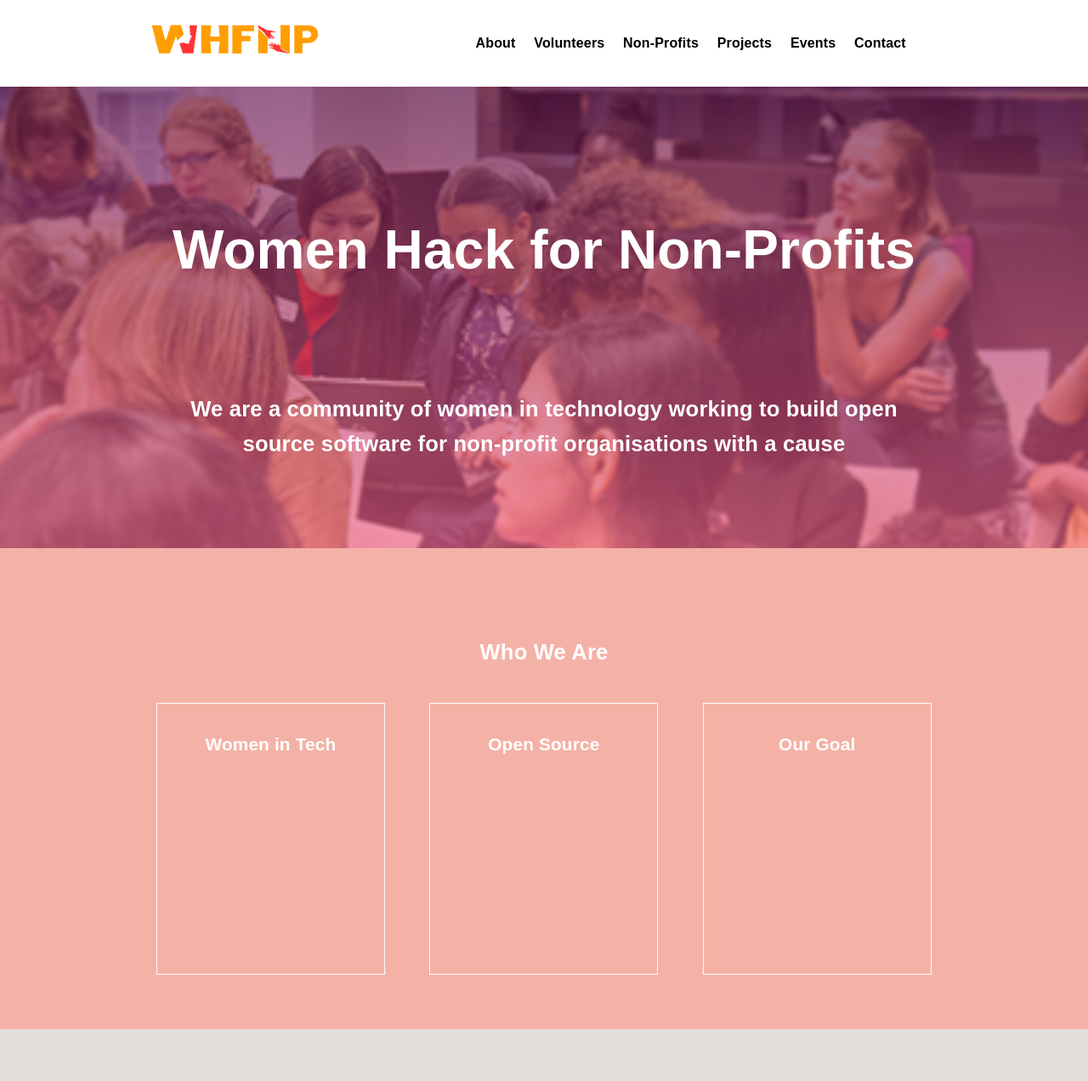
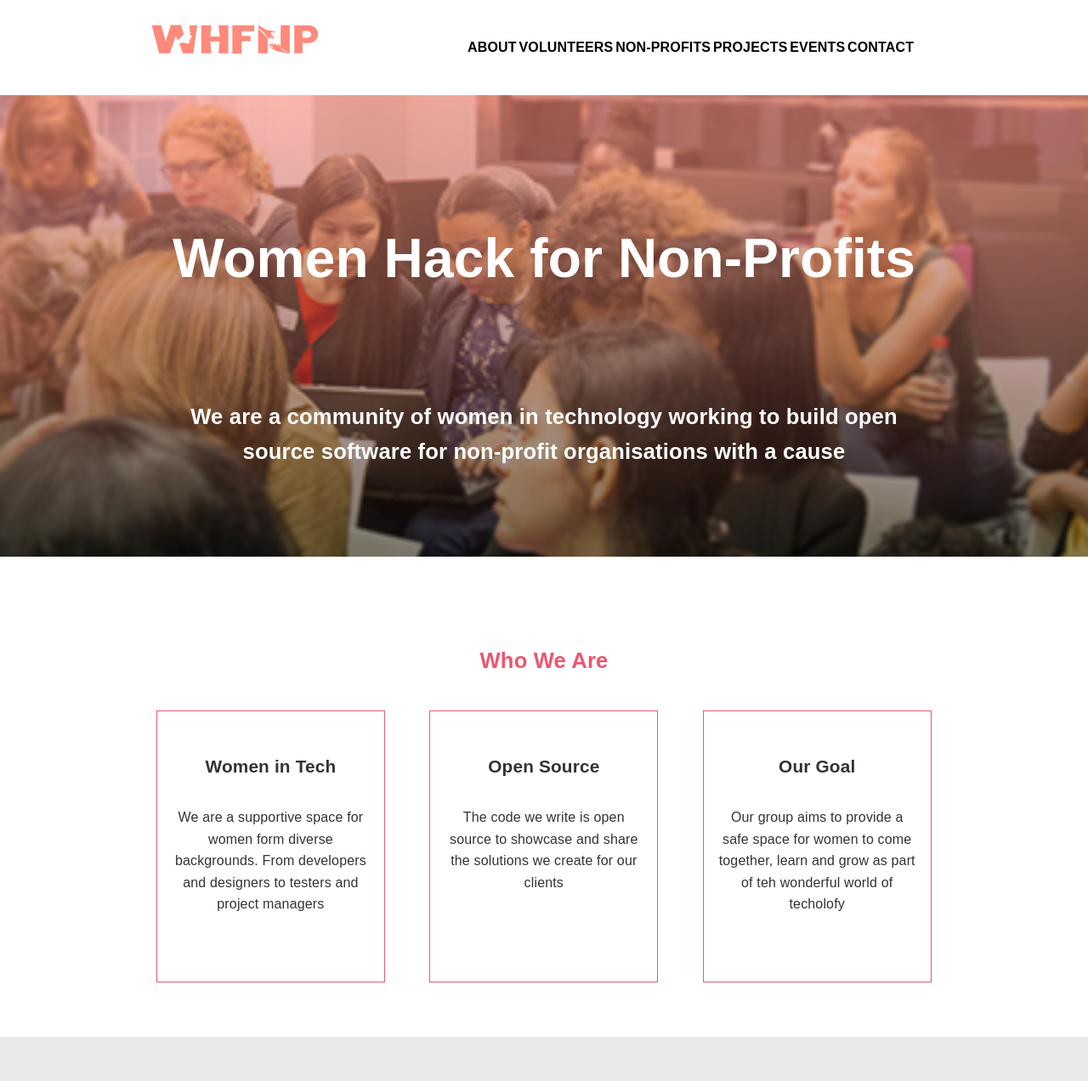
Before and after one commit to womenhackfornonprofits/whfnp, a website: page src/index.html in a window 1280 px wide. Shown: the top 1272 px of the page at 85% size. Drawn offline with Linux system fonts and the light colour scheme.

Commit message:
Added initial "Who we are section" and tweaked logo and image colours.

```diff
--- a/src/index.html
+++ b/src/index.html
@@ -22,7 +22,7 @@
 		<header>
 			<div class="content">
 				<div class="img-container">
-					<img id="logo" src="img/whfnlogo2.svg" alt="WHFNP Logo Image">
+					<img id="logo" src="img/whfnplogo3.svg" alt="WHFNP Logo Image">
 				</div>
 				<nav>
 					<ul>
@@ -59,12 +59,15 @@
 				<h2> Who We Are </h2>
 				<div class="col">
 					<h2>Women in Tech</h2>
+					<p>We are a supportive space for women form diverse backgrounds. From developers and designers to testers and project managers</p>
 				</div>
 				<div class="col">
 					<h2>Open Source</h2>
+					<p> The code we write is open source to showcase and share the solutions we create for our clients </p>
 				</div>
 				<div class="col">
 					<h2>Our Goal</h2>
+					<p>Our group aims to provide a safe space for women to come together, learn and grow as part of teh wonderful world of techolofy</p>
 				</div>
 			</div>
 		</section>
@@ -79,9 +82,9 @@
 				<h2>Non-Profts</h2>
 			</div>
 		</section>
-
-
-
-
-
+		<footer>
+			<div class="content">
+				<p> Women Hack for Non Profits, 2015 </p>
+			</div>
+		</footer>
 </body>
--- a/src/sass/partials/_base.scss
+++ b/src/sass/partials/_base.scss
@@ -2,7 +2,6 @@
 @import "colours";
 @import "typography";
 
-$line-height: 1.3em;
 $padding-margin-value: 1.5em;
 //$accent-color: $green;
 //$form-padding-value: 1em;
--- a/src/sass/partials/_colours.scss
+++ b/src/sass/partials/_colours.scss
@@ -1,6 +1,6 @@
 // $pale-blue: #9AC9D7;
-$white: #fcfcfc;
-$black: #3c3c3c;
+$white: #fff;
+$black: #333;
 $darkest-black: #000;
 $dark-blue: #568B9A;
 $red: #C52253;
@@ -9,5 +9,7 @@ $grey: #f2f2f2;
 $grey-white: #f4f4f4;
 $dark-grey: #949494;
 // $green: #75A254;
-$green:#3DA167;
-$pale-green:#7BC3A3;
+$green: #3DA167;
+$pale-green: #7BC3A3;
+$grey-black: #777;
+$pink: #ff897a;
--- a/src/sass/partials/_typography.scss
+++ b/src/sass/partials/_typography.scss
@@ -2,3 +2,4 @@ $base-font-name: "GeoSansLight", sans-serif;
 $base-font-size: 16px;
 $base-font-light: 100;
 $h1-font-size: 1.5em;
+$line-height: 1.3em;
--- a/src/sass/screen.scss
+++ b/src/sass/screen.scss
@@ -15,7 +15,7 @@ body, html {
 	height: 100%;
 	font-family: $base-font-name;
 	font-weight: $base-font-light;
-	font-size: 100%;
+	font-size: 1.2em;
 	line-height: $line-height;
 	letter-spacing: 0.01em;
 	color: $black;
@@ -45,24 +45,27 @@ header {
 .col {
 	min-height:20em;
 	margin: $padding-margin-value;
-	border: 0.1em solid #fcfcfc;
+	border: 0.1em solid #EC5670;
+	padding: 1em;
+	text-align: center;
 	h2 {
 		text-transform: none;
 		font-size: 1.3em;
+		color: #333;
 	}
 
 }
 .banner {
 	background:  linear-gradient(
-      rgba(101, 18, 78, 0.65),
-      rgba(241, 95, 141, 0.65)
+      rgba(255, 137, 122, 0.6),
+      rgba(0, 0, 0, 0.5)
     ),
     url('../img/background-2.jpeg') no-repeat center center;
 	background-size: cover;
 
 }
 h1 {
-	color: #fff;
+	color: $white;
 	font-size: 2em;
 	line-height: 1em;
 	text-align: center;
@@ -73,7 +76,7 @@ h1 {
 h2 {
 	padding: $padding-margin-value;
 	font-weight: bold;
-	color: #fff;
+	color: #EC5670;
 	font-size: 1.3em;
 	line-height: 1.6em;
 	max-width: 40em;
@@ -82,7 +85,7 @@ h2 {
 }
 
 .banner h2 {
-	color: #fff;
+	color: $white;
 	font-size: 1.6em;
 	line-height: 1.6em;
 	max-width: 40em;
@@ -90,16 +93,20 @@ h2 {
 	text-transform: none;
 }
 
+.icon img {
+	height: 4em;
+}
+
 section {
 	margin: 0;
 	min-height: 30em;
-	background-color: #F4B2A7;
+	background-color: $white;
 	padding: 4em 0;
 	padding-bottom: 4em;
 
 }
 section:nth-child(2n) {
-	background-color: #e3dedb;
+	background-color: #eaeaea;
 }
 nav {
 	display: none;
@@ -122,22 +129,34 @@ nav {
 			flex-grow: 1;
 			text-align: center;
 			display: inline-block;
-			padding: 2.4em 0;
+			padding: 2.7em 0;
 			margin: 0 auto;
 			text-align: center;
 			font-size: $base-font-size;
 			a {
 				text-decoration: none;
+				text-transform: uppercase;
 				color: $darkest-black;
 				font-weight: bold;
 				&:visited{
 					color: $link-color;
 				}
 				&:hover {
-					color: #C52253;
+					border-bottom: 0.15em solid $pink;
 				}
+
 			}
 		}
+	}
+}
+footer {
+	background-color: #3c3c3c;
+	padding: 3em;
+	p {
+		text-align: center;
+		font-weight: 100;
+		font-size: 0.9em;
+		color: #fff;
 	}
 }
 
```
Also changed, not shown: src/css/screen.css, src/img/whfnp1.png (added), src/img/whfnp1png.png (added), src/img/whfnp2.png (added), src/img/whfnp3.png (added), src/img/whfnplogo3.svg (added), src/img/women.svg (added), 2 other files.
